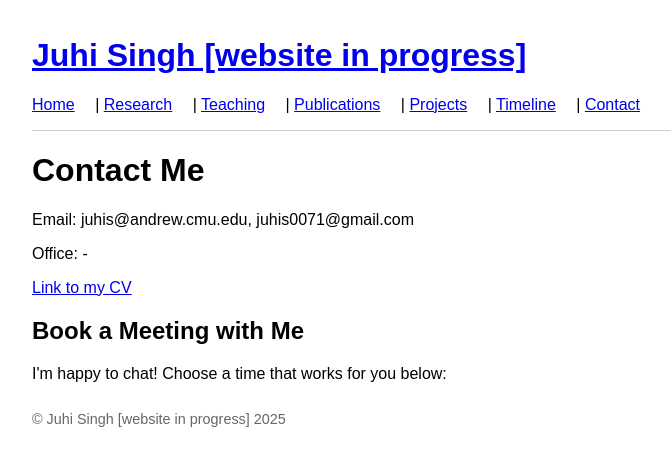
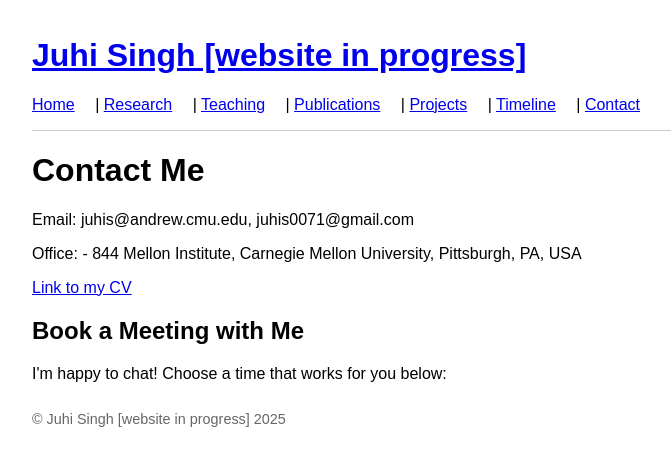
Before and after one commit to joosingh/joosingh.github.io, a Jekyll site: the page built from contact.md, in a window 1280 px wide. Shown: the top 466 px of the page, without its empty margins (208-879 px from the left). Built offline with Jekyll 4.4.1, drawn with Linux system fonts in a browser that asks for light colours.

Commit message:
Update contact.md

```diff
--- a/contact.md
+++ b/contact.md
@@ -7,7 +7,7 @@ title: Contact
 
 Email: juhis@andrew.cmu.edu, juhis0071@gmail.com
 
-Office: -
+Office: - 844 Mellon Institute, Carnegie Mellon University, Pittsburgh, PA, USA
 
 [Link to my CV](https://drive.google.com/file/d/1A1OCHnr8UWBa9ibD8R8BDxZ4w0wDf7X-/view?usp=share_link)
 
```
